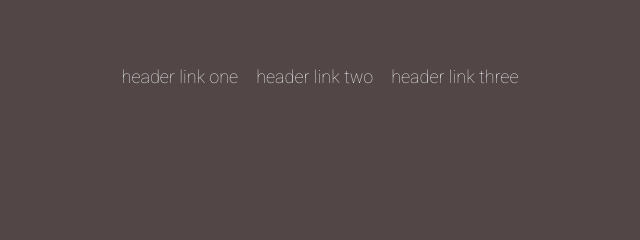
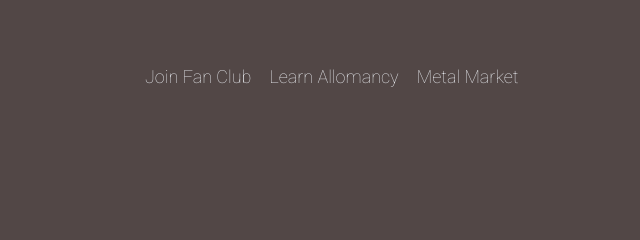
Before and after one commit to MatBenA/mistborn-page, a plain HTML site: page index.html in a window 1280 px wide. Shown: the top 240 px of the page, 634-1274 px from the left. Drawn offline with Linux system fonts and the light colour scheme.

Commit message:
final detail, links text changed

```diff
--- a/index.html
+++ b/index.html
@@ -22,9 +22,9 @@
                 <div class="image"><img src="images/atium logo.png" alt=""></div>
 
                 <ul>
-                    <li><a href="#">header link one</a></li>
-                    <li><a href="#">header link two</a></li>
-                    <li><a href="#">header link three</a></li>
+                    <li><a href="#">Join Fan Club</a></li>
+                    <li><a href="#">Learn Allomancy</a></li>
+                    <li><a href="#">Metal Market</a></li>
                 </ul>
             </div>
             <div class="body">
```
